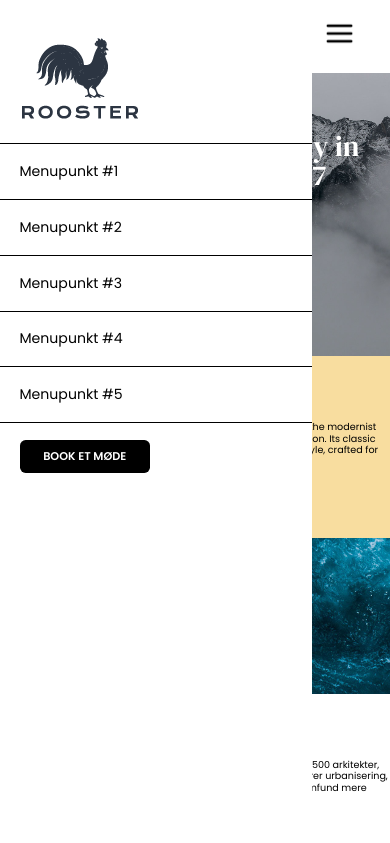
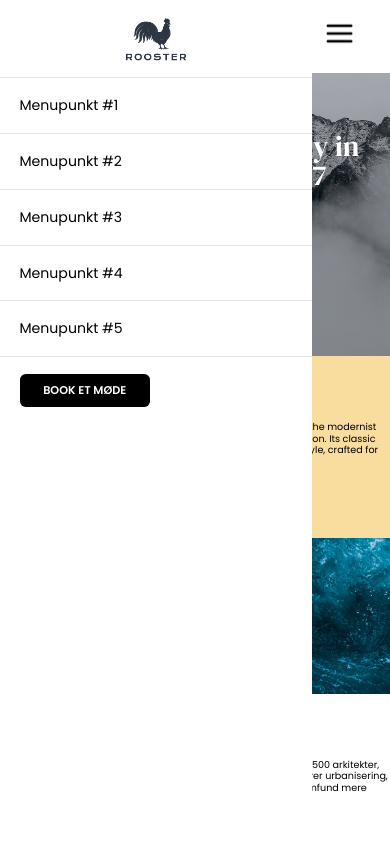
Before and after one commit to BalRockY/StandOut_JobApplicationAssignment, a plain HTML site: page index.html in a window 390 px wide. Both pictures are taken after a click on the element 225 px from the left and 36 px from the top of the page. Shown: the top 843 px of the page. Drawn offline with Linux system fonts and the light colour scheme.

Commit message:
last update - mobile menu tweak

```diff
--- a/main.css
+++ b/main.css
@@ -126,28 +126,32 @@ nav a {
   background-color: var(--white);
   max-width: 80vw;
   min-width: 80vw;
-  padding-top: 5vw;
   gap: 0;
 }
+/* logo */
+.mobile-menu li:first-child {
+  display: flex;
+  justify-content: center;
+  padding-left: 0;
+}
 
-.mobile-menu li {
-  font-size: clamp(0.8em, 2vw, 10em);
-}
 .mobile-menu li {
   padding-left: 5vw;
   padding-top: 2vh;
   padding-bottom: 2vh;
+  font-size: clamp(0.8em, 2vw, 10em);
 }
 
 .mobile-menu li:not(:last-child) {
-  border-bottom: 1px solid var(--black);
+  border-bottom: 1px solid rgb(0, 0, 0, 0.1);
 }
 
 #mobile-menu-button {
   font-size: clamp(0.8em, 1vw, 10em);
 }
 .mobile-menu img {
-  min-width: clamp(7em, 20%, 50em);
+  min-width: 10%;
+  max-width: 20%;
 }
 
 /* Hero */
@@ -412,6 +416,7 @@ footer a {
   color: var(--white);
   font-size: clamp(0.6em, 0.85vw, 10em);
 }
+
 .bold {
   font-weight: 700;
 }
@@ -602,7 +607,7 @@ nav a:hover {
   }
 }
 
-@media only screen and (max-width: 600px) {
+@media only screen and (max-width: 750px) {
   .footer-main {
     flex-direction: column;
     text-align: center;
@@ -613,6 +618,13 @@ nav a:hover {
   }
   .footer-column {
     padding-bottom: 3.5vh;
+  }
+  .footer-column p,
+  .footer-column a {
+    font-size: 3vw;
+  }
+  .footer-column h3 {
+    font-size: 4.5vw;
   }
 }
 
```
